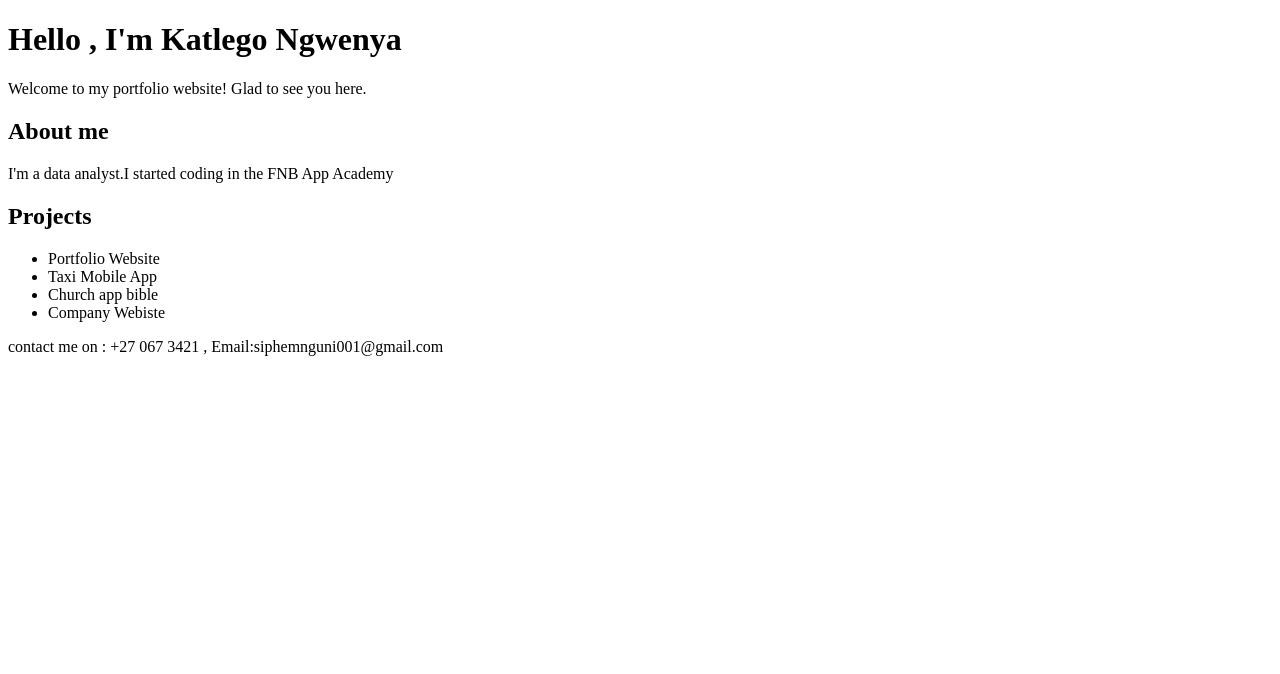
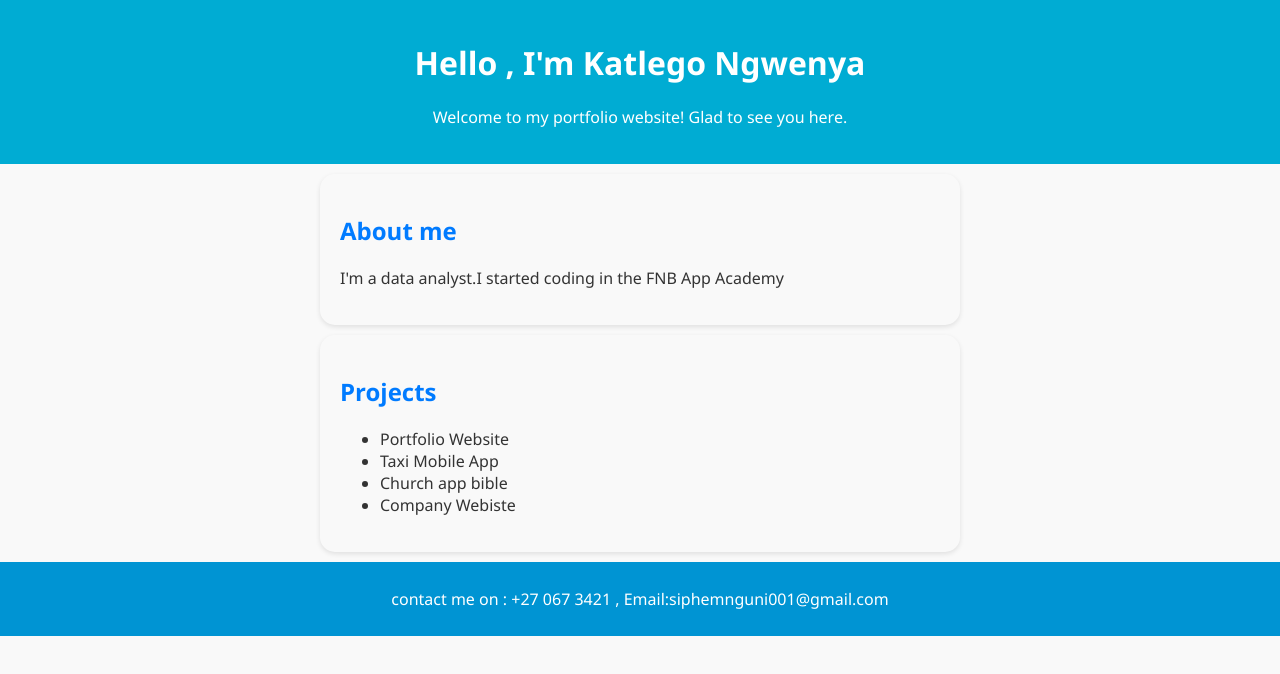
Before and after one commit to Maureen-Ngwenya-19/Maureen-portfolio-website1, a plain HTML site: page index.html in a window 1280 px wide. Drawn offline with Linux system fonts and the light colour scheme.

Commit message:
Added some styling to portfolio website
First version of portfolio done with styling complete

```diff
--- a/index.html
+++ b/index.html
@@ -4,6 +4,7 @@
     <meta charset="UTF-8">
     <meta name="viewport" content="width=device-width, initial-scale=1.0">
     <title>Katlego Ngwenya-Portfolio</title>
+    <link rel ="stylesheet" href="style.css">
 </head>
 <body>
     <header>
@@ -12,7 +13,7 @@
             Glad to see you here.</p>
 
     </header>
-    <section class ="about">
+    <section class ="about" id ="about">
    <h2>About me</h2>
    <p>I'm a data analyst.I started coding in the FNB App Academy</p>
     </section>
--- a/style.css
+++ b/style.css
@@ -0,0 +1,37 @@
+body{
+    font-family:'Segoe UI', Tahoma, Geneva, Verdana, sans-serif;
+    background : #f9f9f9;
+    color:#333;
+    margin:0;
+    padding:0;
+}
+
+header{
+    background:#00acd3;
+    color:#fff;
+    padding:20px;
+    text-align:center;
+}
+.about{
+    padding: 20px;
+}
+
+section{
+    padding:20px;
+    margin:10px auto;
+    max-width:600px;
+    background: 15px;
+    border-radius:15px ;
+    box-shadow:0 2px 5px rgba(0,0,0, 0.1);
+}
+
+h2{
+    color:#007bff
+}
+
+footer{
+    text-align: center;
+    padding:10px;
+    background:#0094d3;
+    color:#ffffff;
+}
```
